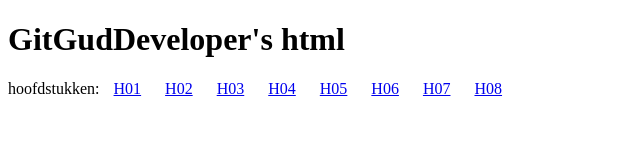
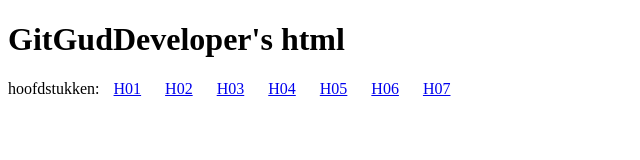
Before and after one commit to GitGudDeveloper/HTML-test, a plain HTML site: page index.html in a window 1280 px wide. Shown: the full height of the page, 0-640 px from the left. Drawn offline with Linux system fonts and the light colour scheme.

Commit message:
linkjes aangepast

```diff
--- a/index.html
+++ b/index.html
@@ -19,7 +19,7 @@ hoofdstukken:
 <a href="h05/index.html">H05</a>
 <a href="h06/index.html">H06</a>
 <a href="h07/index.html">H07</a>
-<a href="h08/index.html">H08</a>
+<a href="h08/index.html"></a>
 
 </body>
 </html>
```
